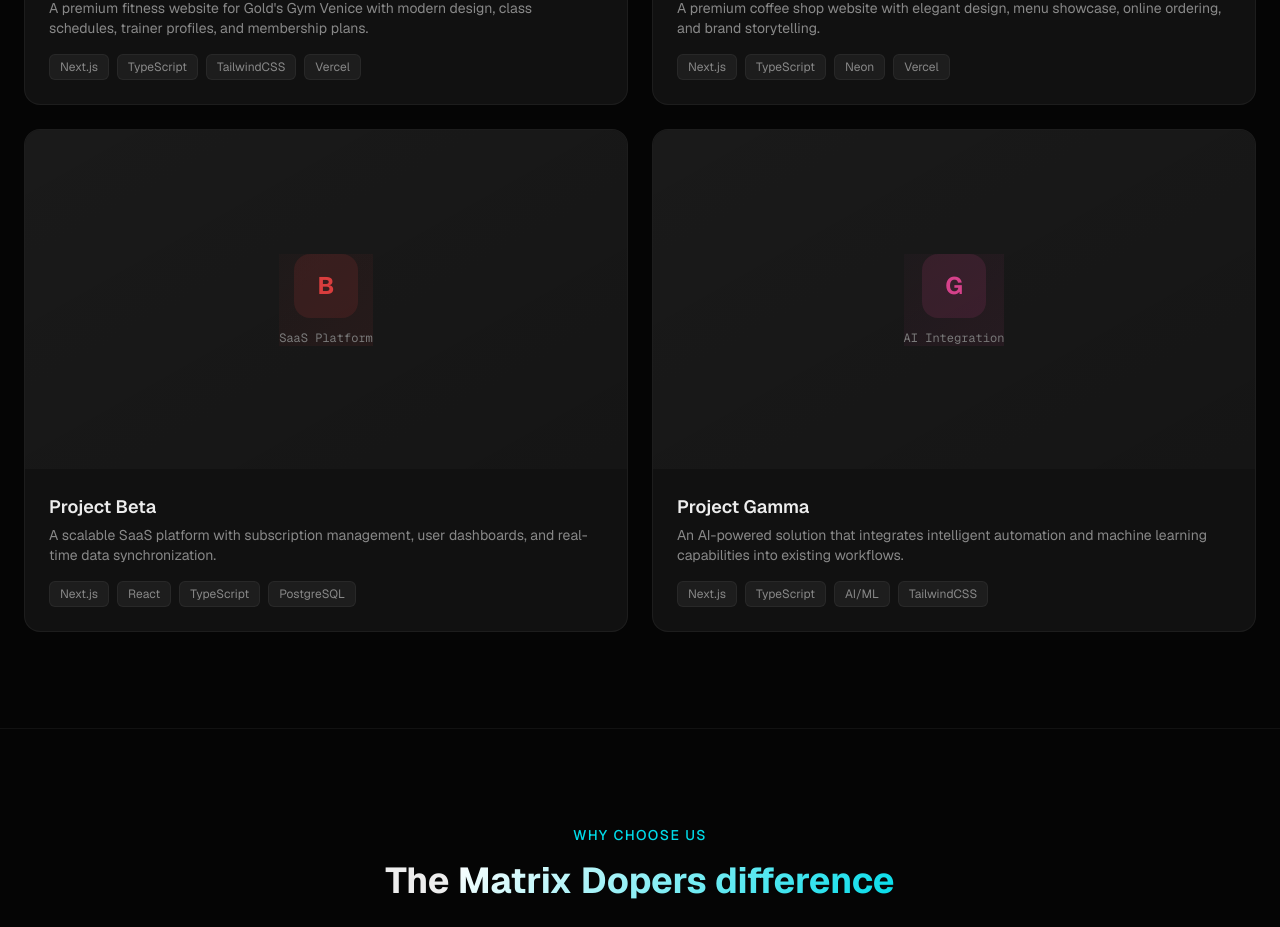
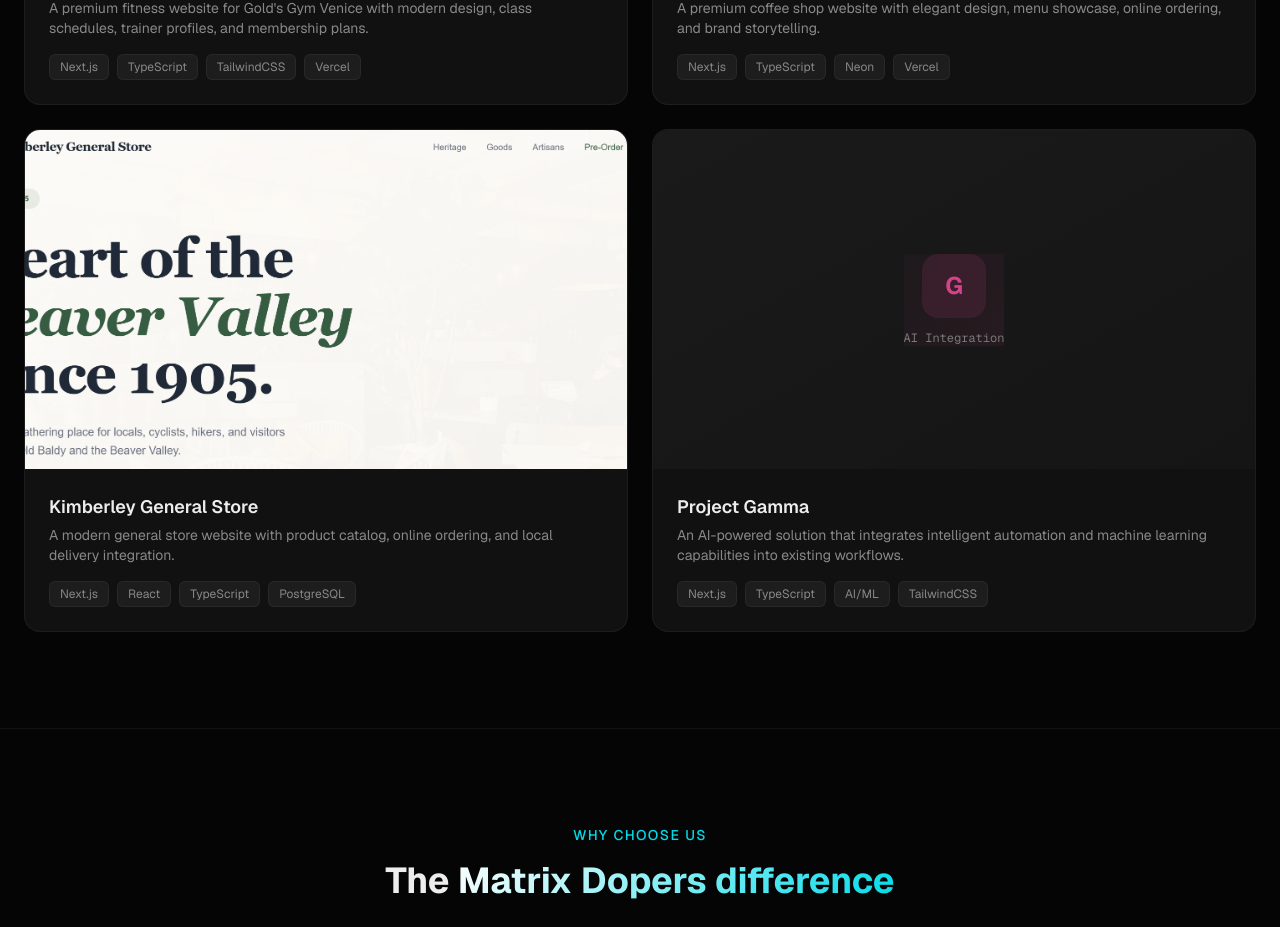
Before and after one commit to yuvraj001q/matrix-dopers, a Next.js app: page / in a window 1280 px wide. Shown: the part 2594-3521 px from the top of the page. Built offline with nearby package versions, Linux system fonts and the light colour scheme.

Commit message:
feat: replace Project Beta with Kimberley General Store

```diff
--- a/src/components/Hero.tsx
+++ b/src/components/Hero.tsx
@@ -32,11 +32,11 @@ const featuredProjects = [
     link: "https://onyxcoffeelab.netlify.app/",
   },
   {
-    name: "Project Beta",
-    category: "SaaS Platform",
-    image: "/projects/beta.png",
+    name: "Kimberley General Store",
+    category: "E-Commerce & Retail",
+    image: "/projects/store.png",
     color: "#EF4444",
-    link: "",
+    link: "https://kimberley-general-store.up.railway.app/",
   },
   {
     name: "Project Gamma",
--- a/src/components/Projects.tsx
+++ b/src/components/Projects.tsx
@@ -48,14 +48,15 @@ const projects = [
     link: "https://onyxcoffeelab.netlify.app/",
   },
   {
-    name: "Project Beta",
-    category: "SaaS Platform",
+    name: "Kimberley General Store",
+    category: "E-Commerce & Retail",
     description:
-      "A scalable SaaS platform with subscription management, user dashboards, and real-time data synchronization.",
+      "A modern general store website with product catalog, online ordering, and local delivery integration.",
     tech: ["Next.js", "React", "TypeScript", "PostgreSQL"],
     color: "#EF4444",
-    initial: "B",
-    image: "",
+    initial: "K",
+    image: "/projects/store.png",
+    link: "https://kimberley-general-store.up.railway.app/",
   },
   {
     name: "Project Gamma",
```
Also changed, not shown: public/projects/store.png (added).
